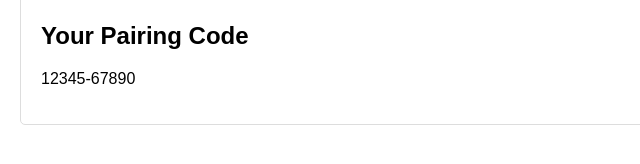
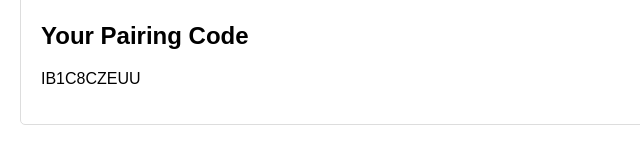
Before and after one commit to MuhammedRishdinT/richu, a website: page pairing.html in a window 1280 px wide. Both pictures are taken after a click on the button "Get Pairing Code". Shown: the part 198-362 px from the top of the page, 0-640 px from the left. Drawn offline with Linux system fonts and the light colour scheme.

Commit message:
Update pairing.html

```diff
--- a/pairing.html
+++ b/pairing.html
@@ -37,7 +37,7 @@
 
 <div id="pairingCode">
     <h2>Your Pairing Code</h2>
-    <p>12345-67890</p> <!-- Replace with your actual pairing code logic -->
+    <p id="dynamicPairingCode"></p>
 </div>
 
 <div id="qrCode">
@@ -47,6 +47,9 @@
 
 <script>
 function showPairingCode() {
+    // Simulate generating a pairing code
+    const pairingCode = generatePairingCode();
+    document.getElementById('dynamicPairingCode').innerText = pairingCode;
     document.getElementById('pairingCode').style.display = 'block';
     document.getElementById('qrCode').style.display = 'none';
 }
@@ -55,6 +58,11 @@ function showQRCode() {
     document.getElementById('qrCode').style.display = 'block';
     document.getElementById('pairingCode').style.display = 'none';
 }
+
+function generatePairingCode() {
+    // Example: Generate a random pairing code
+    return Math.random().toString(36).substr(2, 10).toUpperCase(); // Generates a random string
+}
 </script>
 
 </body>
```
